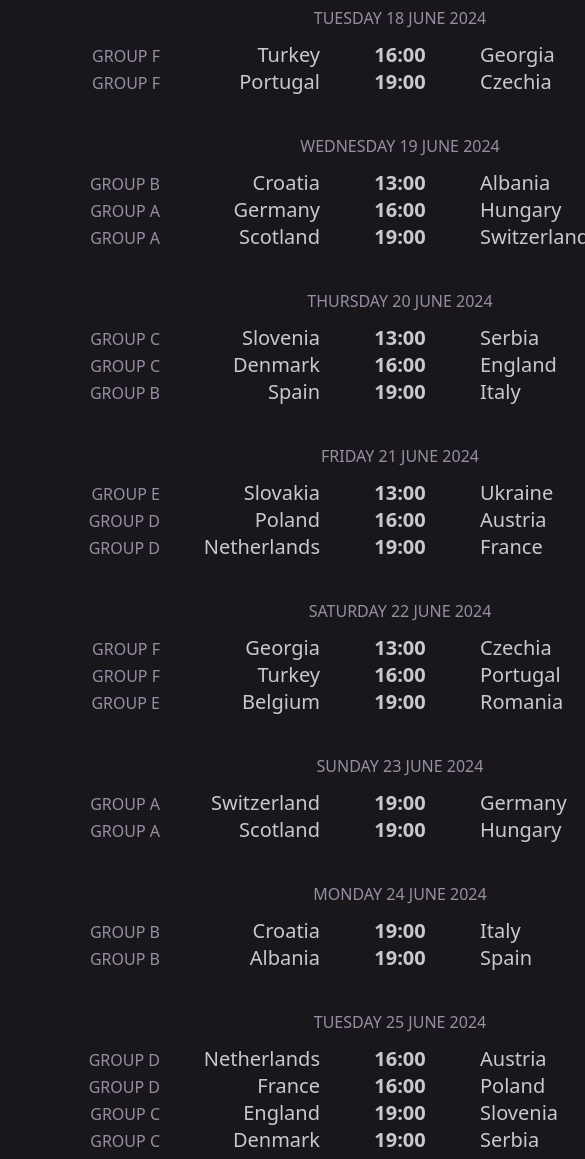
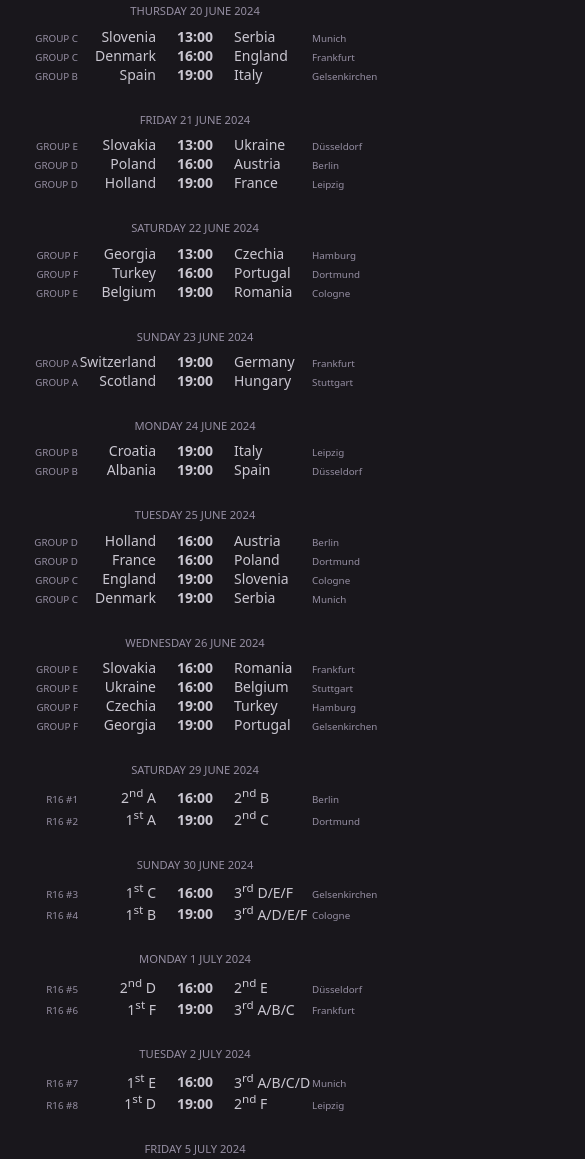
Before and after one commit to pwrignall/euro2024-fixtures, a plain HTML site: page index.html in a window 390 px wide. Shown: the part 710-1869 px from the top of the page, 585 px wide, since content can reach past the window. Drawn offline with Linux system fonts and the light colour scheme.

Commit message:
Attempt to improve mobile

```diff
--- a/index.html
+++ b/index.html
@@ -3,6 +3,7 @@
   <head>
     <title>Euro 2024 Fixtures</title>
     <link rel="stylesheet" href="styles.css" />
+    <meta name="viewport" content="width=device-width">
     <meta name="description" content="A simple list of Euro 2024 fixtures" />
   </head>
   <body>
--- a/script.js
+++ b/script.js
@@ -46,7 +46,7 @@ const fixtures = [
     fixtures: [
       {
         team1: "Poland",
-        team2: "Netherlands",
+        team2: "Holland",
         stage: "Group D",
         venue: "Hamburg",
         time: "13:00",
@@ -198,7 +198,7 @@ const fixtures = [
         score: "",
       },
       {
-        team1: "Netherlands",
+        team1: "Holland",
         team2: "France",
         stage: "Group D",
         venue: "Leipzig",
@@ -282,7 +282,7 @@ const fixtures = [
     date: "2024-06-25",
     fixtures: [
       {
-        team1: "Netherlands",
+        team1: "Holland",
         team2: "Austria",
         stage: "Group D",
         venue: "Berlin",
@@ -356,8 +356,8 @@ const fixtures = [
     date: "2024-06-29",
     fixtures: [
       {
-        team1: "2nd Group A",
-        team2: "2nd Group B",
+        team1: "2<sup>nd</sup> A",
+        team2: "2<sup>nd</sup> B",
         stage: "R16 #1",
         venue: "Berlin",
         time: "16:00",
@@ -365,8 +365,8 @@ const fixtures = [
         extraInfo: "",
       },
       {
-        team1: "1st Group A",
-        team2: "2nd Group C",
+        team1: "1<sup>st</sup> A",
+        team2: "2<sup>nd</sup> C",
         stage: "R16 #2",
         venue: "Dortmund",
         time: "19:00",
@@ -379,8 +379,8 @@ const fixtures = [
     date: "2024-06-30",
     fixtures: [
       {
-        team1: "1st Group C",
-        team2: "3rd Group D/E/F",
+        team1: "1<sup>st</sup> C",
+        team2: "3<sup>rd</sup> D/E/F",
         stage: "R16 #3",
         venue: "Gelsenkirchen",
         time: "16:00",
@@ -388,8 +388,8 @@ const fixtures = [
         extraInfo: "",
       },
       {
-        team1: "1st Group B",
-        team2: "3rd Group A/D/E/F",
+        team1: "1<sup>st</sup> B",
+        team2: "3<sup>rd</sup> A/D/E/F",
         stage: "R16 #4",
         venue: "Cologne",
         time: "19:00",
@@ -402,8 +402,8 @@ const fixtures = [
     date: "2024-07-01",
     fixtures: [
       {
-        team1: "2nd Group D",
-        team2: "2nd Group E",
+        team1: "2<sup>nd</sup> D",
+        team2: "2<sup>nd</sup> E",
         stage: "R16 #5",
         venue: "Düsseldorf",
         time: "16:00",
@@ -411,8 +411,8 @@ const fixtures = [
         extraInfo: "",
       },
       {
-        team1: "1st Group F",
-        team2: "3rd Group A/B/C",
+        team1: "1<sup>st</sup> F",
+        team2: "3<sup>rd</sup> A/B/C",
         stage: "R16 #6",
         venue: "Frankfurt",
         time: "19:00",
@@ -425,8 +425,8 @@ const fixtures = [
     date: "2024-07-02",
     fixtures: [
       {
-        team1: "1st Group E",
-        team2: "3rd Group A/B/C/D",
+        team1: "1<sup>st</sup> E",
+        team2: "3<sup>rd</sup> A/B/C/D",
         stage: "R16 #7",
         venue: "Munich",
         time: "16:00",
@@ -434,8 +434,8 @@ const fixtures = [
         extraInfo: "",
       },
       {
-        team1: "1st Group D",
-        team2: "2nd Group F",
+        team1: "1<sup>st</sup> D",
+        team2: "2<sup>nd</sup> F",
         stage: "R16 #8",
         venue: "Leipzig",
         time: "19:00",
@@ -524,7 +524,7 @@ const fixtures = [
       {
         team1: "Winner SF1",
         team2: "Winner SF2",
-        stage: "Euro 2024 final",
+        stage: "Final",
         venue: "Berlin",
         time: "19:00",
         score: "",
--- a/styles.css
+++ b/styles.css
@@ -5,7 +5,12 @@
   --fg: hsl(260, 10%, 80%);
   --bold-color: hsl(260, 100%, 60%);
   --bold-color-accent: hsl(260, 50%, 60%);
-  font-size: 20px;
+}
+
+@media screen and (max-width: 720px) {
+  :root {
+    font-size: 14px;
+  }
 }
 
 a {
@@ -32,7 +37,7 @@ header {
 }
 
 #fixtures-list {
-  width: 800px;
+  max-width: 800px;
   margin: 0 auto;
 }
 
@@ -41,7 +46,7 @@ footer {
   background-color: var(--bg-accent);
   border-top: 1px solid var(--fg-accent);
   margin: 40px 0 0 0;
-  padding-bottom: 10px;
+  padding: 10px;
 }
 
 h1 {
@@ -73,7 +78,7 @@ p.date {
 
 span.venue {
   color: var(--fg-accent);
-  font-size: 0.8rem;
+  font-size: 0.7rem;
 }
 
 span.team1 {
@@ -96,7 +101,7 @@ span.stage {
   text-align: right;
   text-transform: uppercase;
   color: var(--fg-accent);
-  font-size: 0.8rem;
+  font-size: 0.7rem;
 }
 
 p.extra-info {
```
